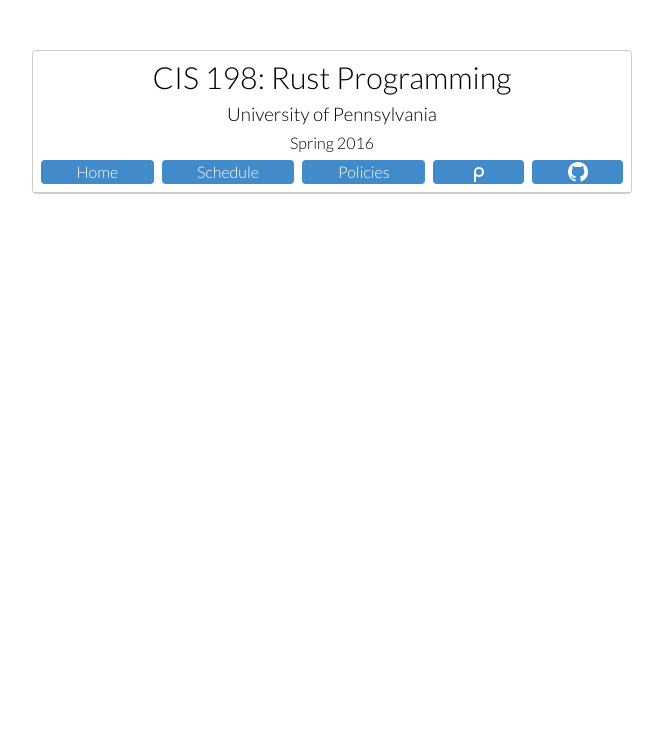
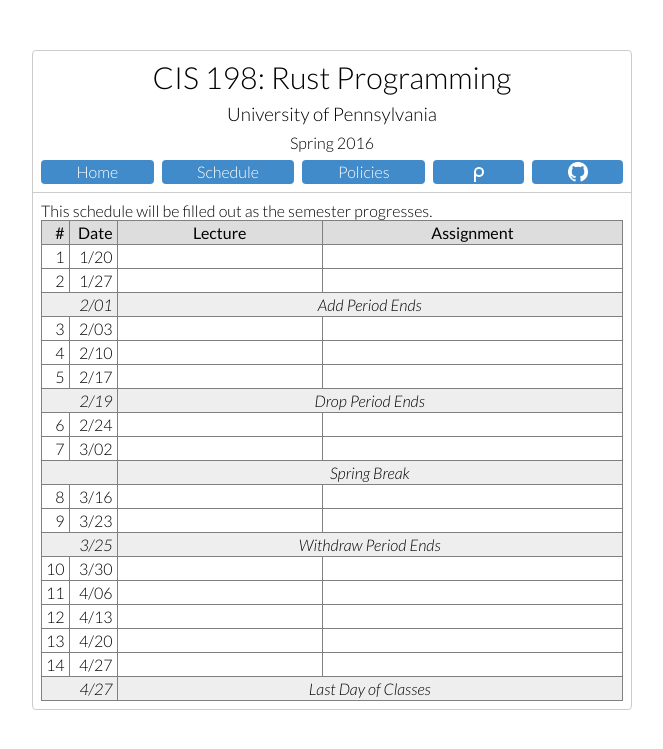
Before and after one commit to cis198-2016s/cis198-2016s.github.io, a Jekyll site: the page built from schedule/index.html, in a window 1280 px wide. Shown: the top 749 px of the page, without its empty margins (308-971 px from the left). Built offline with Jekyll 4.4.1, drawn with Linux system fonts in a browser that asks for light colours.

Commit message:
Add blank schedule table, remove grading breakdown

```diff
--- a/css/main.css
+++ b/css/main.css
@@ -19,6 +19,7 @@
   padding: 0;
   min-width: 320px;
   max-width: 600px;
+  overflow-y: scroll;
 }
 
 h1 {
@@ -124,3 +125,12 @@
   height: 1px;
   background: #ccc;
 }
+
+table {
+  border-collapse: collapse;
+}
+
+td, th, tr {
+  padding: 2px 4px;
+  border: 1px solid gray;
+}
--- a/index.html
+++ b/index.html
@@ -3,7 +3,7 @@
 ---
 
 <section class="partitioned">
-  <div class="part ctr">Wed 4:30–6:00pm · Towne 321</div>
+  <div class="part ctr"><b>Wed 4:30–6:00pm · Towne 321</b></div>
 </section>
 <section class="partitioned">
   <div class="part ctr">
--- a/schedule/index.html
+++ b/schedule/index.html
@@ -3,3 +3,137 @@
 title: Schedule
 permalink: /schedule/
 ---
+
+<style>
+.schedule {
+  width: 100%;
+}
+
+.schedule th {
+  background-color: #ddd;
+  font-weight: 400;
+}
+
+.schedevent {
+  background-color: #eee;
+  font-style: italic;
+  text-align: center;
+}
+
+.schedule td:nth-child(1),
+.schedule th:nth-child(1) {
+  text-align: right;
+  width: 1.5em;
+}
+
+.schedule td:nth-child(2),
+.schedule th:nth-child(2) {
+  text-align: right;
+  width: 3em;
+}
+
+.schedevent td:nth-child(2) {
+  text-align: center;
+}
+</style>
+
+<section>
+  <div>
+    <p>This schedule will be filled out as the semester progresses.</p>
+    <table class="schedule">
+      <thead>
+        <tr>
+          <th>#</th>
+          <th>Date</th>
+          <th>Lecture</th>
+          <th>Assignment</th>
+        </tr>
+      </thead>
+      <tr>
+        <td> 1</td><td>1/20</td>
+        <td></td>
+        <td></td>
+      </tr>
+      <tr>
+        <td> 2</td><td>1/27</td>
+        <td></td>
+        <td></td>
+      </tr>
+      <tr class="schedevent">
+        <td colspan=2>2/01</td> <td colspan=2>Add Period Ends</td>
+      </tr>
+      <tr>
+        <td> 3</td><td>2/03</td>
+        <td></td>
+        <td></td>
+      </tr>
+      <tr>
+        <td> 4</td><td>2/10</td>
+        <td></td>
+        <td></td>
+      </tr>
+      <tr>
+        <td> 5</td><td>2/17</td>
+        <td></td>
+        <td></td>
+      </tr>
+      <tr class="schedevent">
+        <td colspan=2>2/19</td> <td colspan=2>Drop Period Ends</td>
+      </tr>
+      <tr>
+        <td> 6</td><td>2/24</td>
+        <td></td>
+        <td></td>
+      </tr>
+      <tr>
+        <td> 7</td><td>3/02</td>
+        <td></td>
+        <td></td>
+      </tr>
+      <tr class="schedevent">
+        <td colspan=2></td> <td colspan=2>Spring Break</td>
+      </tr>
+      <tr>
+        <td> 8</td><td>3/16</td>
+        <td></td>
+        <td></td>
+      </tr>
+      <tr>
+        <td> 9</td><td>3/23</td>
+        <td></td>
+        <td></td>
+      </tr>
+      <tr class="schedevent">
+        <td colspan=2>3/25</td> <td colspan=2>Withdraw Period Ends</td>
+      </tr>
+      <tr>
+        <td>10</td><td>3/30</td>
+        <td></td>
+        <td></td>
+      </tr>
+      <tr>
+        <td>11</td><td>4/06</td>
+        <td></td>
+        <td></td>
+      </tr>
+      <tr>
+        <td>12</td><td>4/13</td>
+        <td></td>
+        <td></td>
+      </tr>
+      <tr>
+        <td>13</td><td>4/20</td>
+        <td></td>
+        <td></td>
+      </tr>
+      <tr>
+        <td>14</td><td>4/27</td>
+        <td></td>
+        <td></td>
+      </tr>
+      <tr class="schedevent">
+        <td colspan=2>4/27</td> <td colspan=2>Last Day of Classes</td>
+      </tr>
+    </table>
+  </div>
+</section>
```
Also changed, not shown: policies/index.html (+4 -8 lines).
